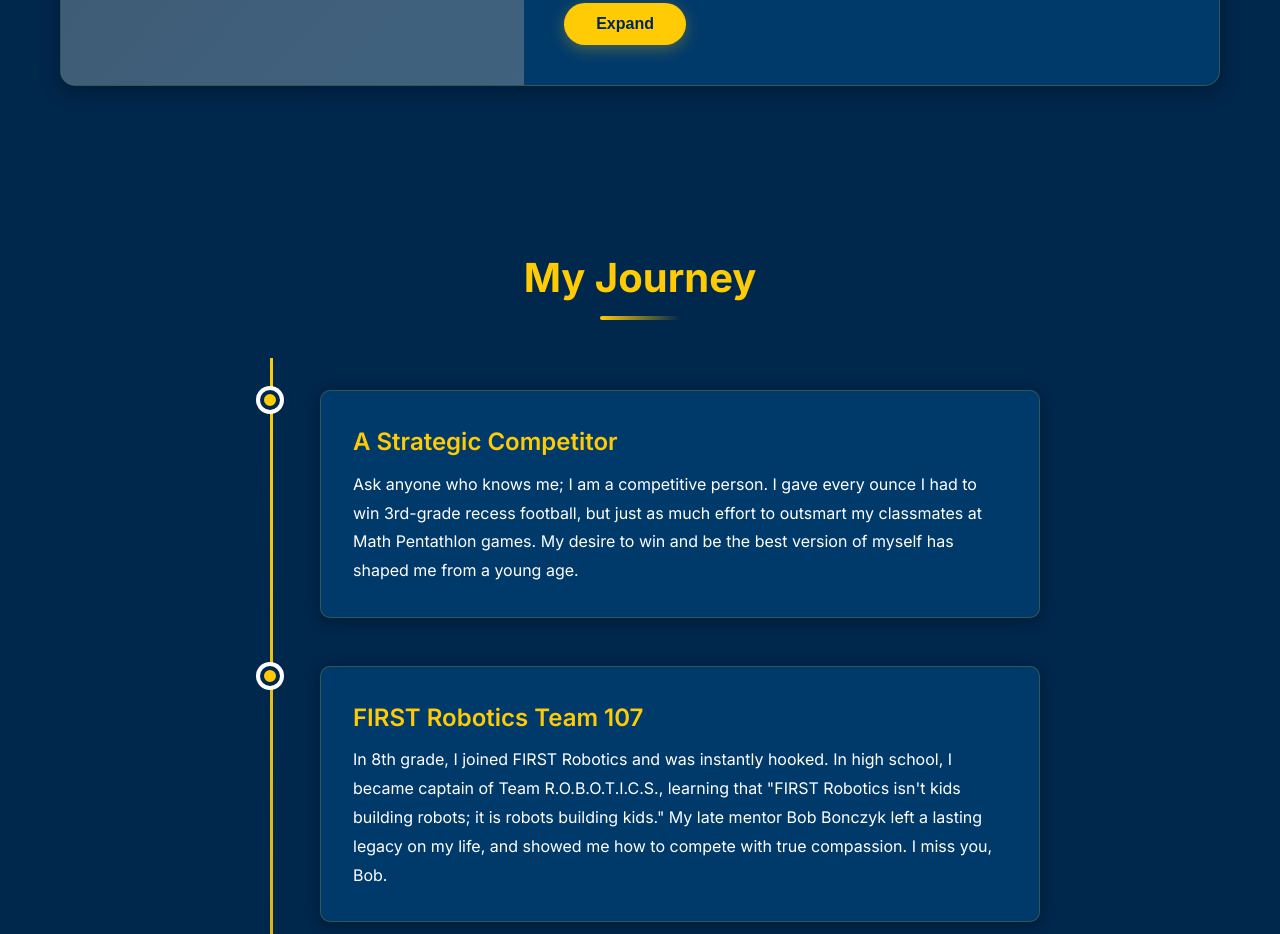
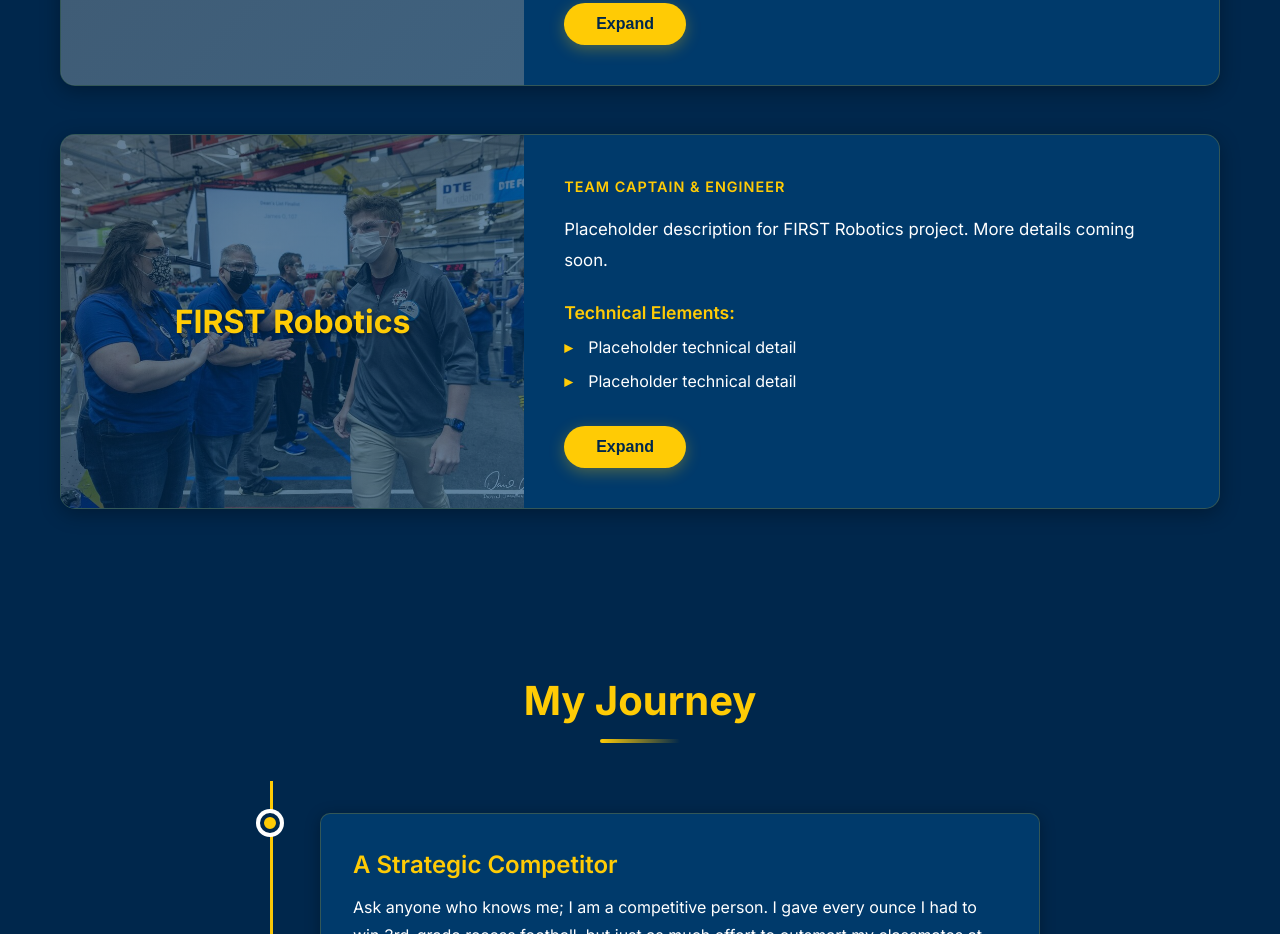
Before and after one commit to jameso107/oosterfolio, a website: page index.html in a window 1280 px wide. Shown: the part 4039-4973 px from the top of the page. Drawn offline with Linux system fonts and the light colour scheme; grey boxes are pictures that could not be loaded.

Commit message:
Add FIRST Robotics featured project card with placeholder content

```diff
--- a/index.html
+++ b/index.html
@@ -207,6 +207,30 @@
                         </div>
                     </div>
                 </div>
+
+                <!-- FIRST Robotics -->
+                <div class="project-card">
+                    <div class="project-image first-robotics" style="background-image: url('img-7986_orig.jpg');">
+                        <div class="project-overlay">
+                            <h3>FIRST Robotics</h3>
+                        </div>
+                    </div>
+                    <div class="project-content">
+                        <div class="project-role">Team Captain & Engineer</div>
+                        <p class="project-description">Placeholder description for FIRST Robotics project. More details coming soon.</p>
+                        <div class="project-specs">
+                            <h4>Technical Elements:</h4>
+                            <ul>
+                                <li>Placeholder technical detail</li>
+                                <li>Placeholder technical detail</li>
+                            </ul>
+                        </div>
+                        <button class="expand-button" onclick="openProjectModal('project-5')">Expand</button>
+                        <div class="project-expanded" data-project-id="project-5" style="display: none;">
+                            <!-- Expanded content will be added here -->
+                        </div>
+                    </div>
+                </div>
             </div>
         </div>
     </section>
--- a/styles.css
+++ b/styles.css
@@ -589,6 +589,10 @@ section {
 }
 
 .robot-3-days::before {
+    background: linear-gradient(135deg, rgba(0, 39, 76, 0.6) 0%, rgba(0, 58, 107, 0.6) 100%);
+}
+
+.first-robotics::before {
     background: linear-gradient(135deg, rgba(0, 39, 76, 0.6) 0%, rgba(0, 58, 107, 0.6) 100%);
 }
 
```
